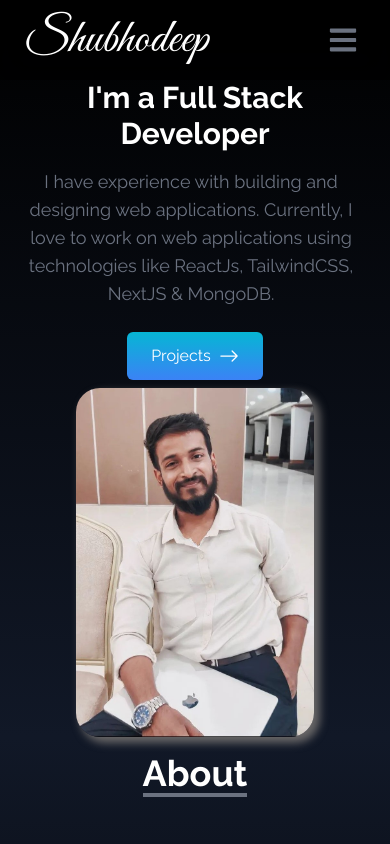
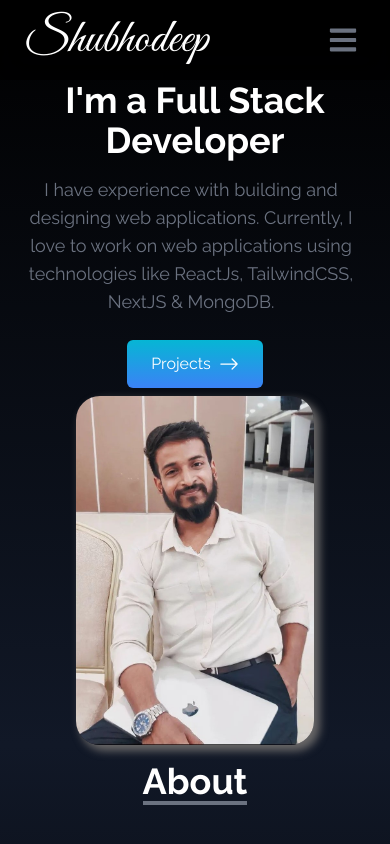
Before and after one commit to Shubhodeep100/Portfolio, a React (Create React App) app: page / in a window 390 px wide. Shown: the top 844 px of the page. Built offline with nearby package versions, Linux system fonts and the light colour scheme.

Commit message:
UI fixes

```diff
--- a/src/App.css
+++ b/src/App.css
@@ -12,3 +12,21 @@
     font-size: 10px;
   }
 }
+
+::-webkit-scrollbar {
+  cursor: pointer;
+  width: 5px;
+}
+
+::-webkit-scrollbar-track {
+  background-color: #282727;
+}
+
+::-webkit-scrollbar-thumb {
+  background: #0aa3cd;
+  border-radius: 5px;
+}
+
+::-webkit-scrollbar-thumb:hover {
+  background: #201e1eab;
+}
--- a/src/components/About.jsx
+++ b/src/components/About.jsx
@@ -13,7 +13,7 @@ const About = () => {
           </p>
         </div>
 
-        <p className="text-xl mt-10">
+        <p className="text-xl mt-6 text-center sm:text-start">
           I have a strong understanding of web development, adeptly navigating
           evolving technologies. From foundational HTML and CSS for visual
           aesthetics to dynamic JavaScript, jQuery, and ReactJS, I've also
--- a/src/components/Home.jsx
+++ b/src/components/Home.jsx
@@ -14,7 +14,7 @@ const Home = () => {
     >
       <div className="max-w-screen-lg mx-auto flex flex-col items-center justify-center h-full px-4 md:flex-row">
         <div className="flex flex-col justify-center h-full mt-20 md:mt-0">
-          <h2 className="text-3xl sm:text-7xl text-center lg:text-left font-bold text-white ">
+          <h2 className="text-4xl sm:text-7xl text-center lg:text-left font-bold text-white ">
             {text.map((el, i) => (
               <motion.span
                 initial={{ opacity: 0 }}
--- a/src/components/NavBar.jsx
+++ b/src/components/NavBar.jsx
@@ -95,7 +95,7 @@ const NavBar = () => {
         {nav ? <FaTimes size={30} /> : <FaBars size={30} />}
       </div>
       {nav && (
-        <ul className="flex flex-col justify-center items-center absolute top-0 left-0 w-full h-screen bg-gradient-to-b from-black to-gray-500 overflow-auto">
+        <ul className="flex flex-col justify-center items-center absolute top-0 left-0 w-full h-screen bg-gradient-to-b from-black to-gray-900 overflow-auto">
           {links.map(({ id, link }) => (
             <li
               key={id}
@@ -118,7 +118,7 @@ const NavBar = () => {
               {socials.map(({ id, child, href, download }) => (
                 <li
                   key={id}
-                  className={"flex items-center rounded-xl p-1 bg-slate-400"}
+                  className={"flex items-center rounded-xl p-1 bg-slate-600"}
                 >
                   <a
                     href={href}
```
